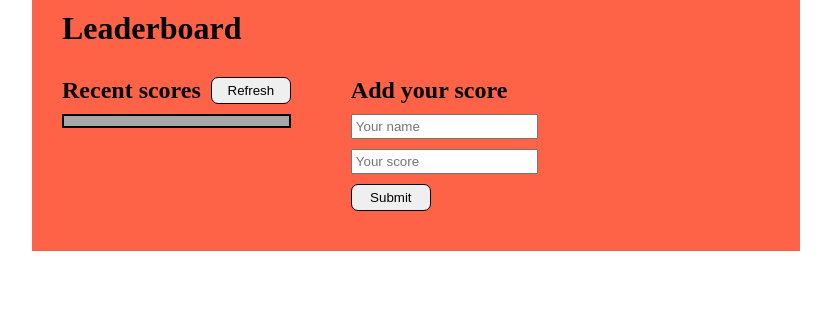
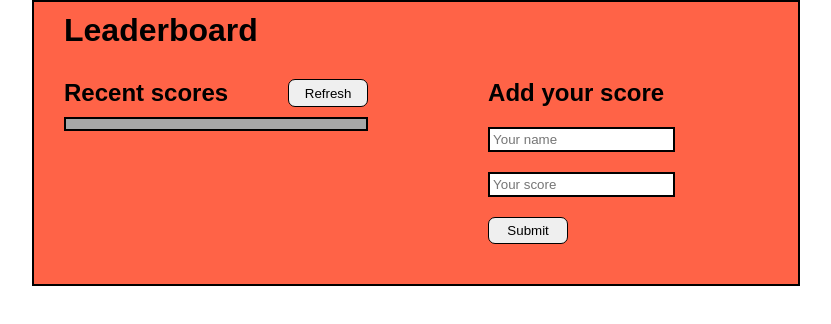
Before and after one commit to nxn404-n/Leaderboard, a website built with webpack: page src/index.html in a window 1280 px wide. Shown: the whole page, without its empty margins (224-1055 px from the left). Built offline with nearby package versions, Linux system fonts and the light colour scheme; no server answers.

Commit message:
Add styleing

```diff
--- a/src/index.html
+++ b/src/index.html
@@ -18,7 +18,7 @@
             </div>
             <ul class="main__box1__ul"></ul>
           </div>
-          <div class="main__box2"></div>
+          <div class="main__box2">
           <form>
             <h2>Add your score</h2>
 
@@ -27,6 +27,7 @@
 
             <button type="submit" class="submit">Submit</button>
           </form>
+          </div>
         </div>
     </div>
     <script src="../dist/main.js"></script>
--- a/src/style.css
+++ b/src/style.css
@@ -3,6 +3,7 @@
   margin: 0;
   box-sizing: border-box;
   list-style: none;
+  font-family: 'POPPINS', sans-serif;
 }
 
 body {
@@ -12,6 +13,7 @@ body {
 
 .container {
   background-color: tomato;
+  border: 2px solid black;
   display: flex;
   flex-direction: column;
   gap: 20px;
@@ -22,7 +24,7 @@ body {
 .main {
   display: flex;
   padding: 10px 0;
-  gap: 30px;
+  gap: 120px;
 }
 
 .main__box1 {
@@ -33,7 +35,7 @@ body {
 
 .main__box1__header {
   display: flex;
-  gap: 10px;
+  gap: 60px;
 }
 
 .main__box1__ul {
@@ -43,17 +45,25 @@ body {
 }
 
 li {
-  color: #fff;
+  color: #000;
+  padding: 9px 6px;
+  margin: 0;
+  font-size: 18px;
+}
+
+li:nth-child(odd) {
+  background-color: rgb(250, 242, 243);
 }
 
 form {
   display: flex;
   flex-direction: column;
-  gap: 10px;
+  gap: 20px;
 }
 
 input {
   padding: 3px;
+  border: 2px solid black;
 }
 
 button {
```
